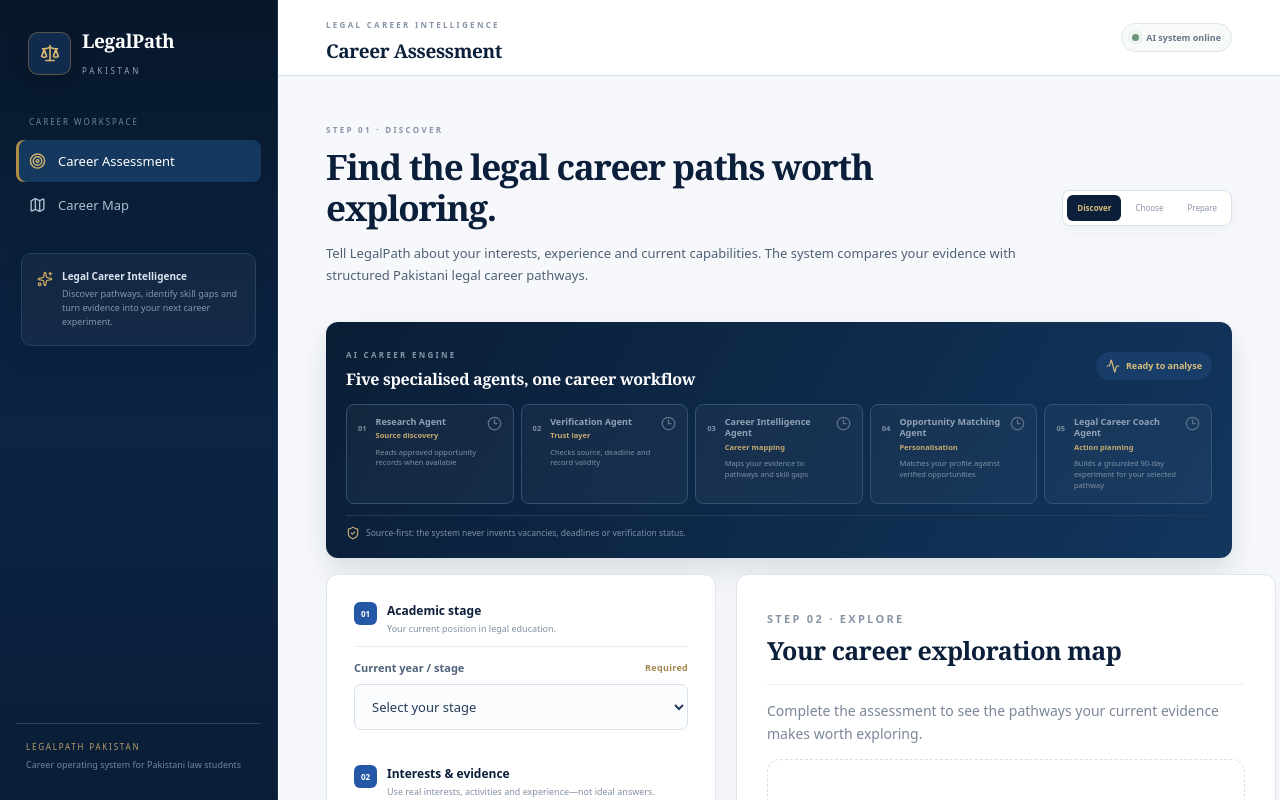
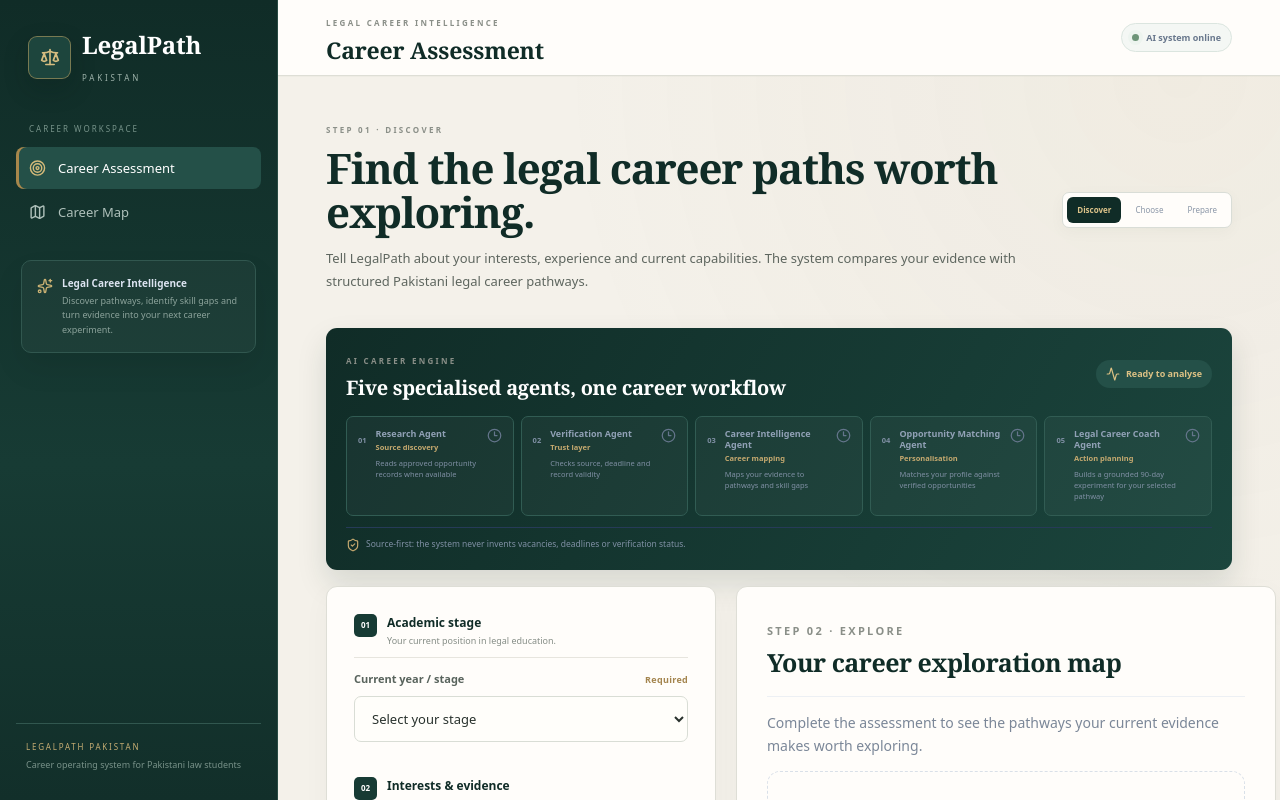
Before and after one commit to sobiamahnoork-glitch/LegalPath-Pakistan, a React (Vite) app: page / in a window 1280 px wide. Shown: the top 800 px of the page. Built offline with nearby package versions, Linux system fonts and the light colour scheme.

Commit message:
Apply editorial legal-tech visual direction

```diff
--- a/src/styles.css
+++ b/src/styles.css
@@ -222,28 +222,25 @@
 @media(max-width:900px){.side{width:274px}main{margin-left:0;width:100%}header{height:72px;padding:14px 20px}.content{padding:25px 20px 55px}.pageIntro h2{font-size:31px}.assessmentResult{order:-1}.agentPipeline{grid-template-columns:repeat(2,1fr)}}
 @media(max-width:620px){header{padding:13px 15px}.content{padding:20px 14px 45px}.pageIntro h2{font-size:27px}.pageIntro p{font-size:12px}.assessmentForm,.assessmentResult{padding:18px;border-radius:14px}.agentPipeline{grid-template-columns:1fr}.agentStrip{padding:15px}.journey{margin-top:13px}.headerStatus{display:none}.resultHeader h3{font-size:20px!important}}
 
-
 /* =========================================================
-   LEGALPATH — PROFESSIONAL LEGAL INTELLIGENCE THEME
-   Visual-only refinement: preserves existing components and responsive behavior.
+   LEGALPATH — EDITORIAL LEGAL-TECH THEME
+   Visual-only refinement. Existing functionality/components preserved.
    ========================================================= */
-@import url('https://fonts.googleapis.com/css2?family=DM+Sans:wght@400;500;600;700&family=Libre+Baskerville:wght@400;700&display=swap');
+@import url('https://fonts.googleapis.com/css2?family=Cormorant+Garamond:wght@500;600;700&family=DM+Sans:wght@400;500;600;700&display=swap');
 
 :root{
-  --navy:#0b1f3a;
-  --navy-deep:#07172b;
-  --blue:#2457a6;
-  --blue-strong:#17478f;
-  --blue-soft:#eaf1fb;
-  --blue-pale:#f5f8fc;
-  --ink:#172b46;
-  --body:#4f6075;
-  --muted:#7a889a;
-  --line:#dce4ee;
-  --paper:#f6f8fb;
-  --white:#ffffff;
-  --accent:#b18a45;
-  --green:#4f7b61;
+  --forest:#173b34;
+  --forest-deep:#102c27;
+  --forest-soft:#e9f0ed;
+  --brass:#a8874b;
+  --brass-soft:#f4efe4;
+  --ink:#242822;
+  --body:#5e665f;
+  --muted:#858b84;
+  --line:#deded6;
+  --paper:#f4f1ea;
+  --white:#fffdfa;
+  --green:#5d7d69;
 }
 
 html{font-family:'DM Sans',ui-sans-serif,system-ui,-apple-system,BlinkMacSystemFont,'Segoe UI',sans-serif;background:var(--paper)}
@@ -253,140 +250,132 @@
 .app{background:var(--paper)}
 .side{
   width:278px;
-  background:linear-gradient(180deg,var(--navy-deep) 0%,#0c2545 54%,#0a1d36 100%);
-  border-right:1px solid #183452;
+  background:linear-gradient(180deg,var(--forest-deep) 0%,#173b34 58%,#122f2a 100%);
+  border-right:1px solid #284b43;
   padding:25px 16px;
 }
 .brand{padding:2px 12px 31px}
 .mark{
-  width:43px;height:43px;border-radius:10px;
-  background:#102b4d;border:1px solid rgba(177,138,69,.45);
-  color:#d5b66f;box-shadow:0 10px 24px rgba(0,0,0,.18)
+  width:43px;height:43px;border-radius:9px;
+  background:#1d453d;border:1px solid rgba(196,166,101,.55);
+  color:#d5bd80;box-shadow:0 10px 24px rgba(7,28,24,.22)
 }
-.brand b{font-family:'Libre Baskerville',Georgia,serif;font-size:19px;letter-spacing:-.4px;color:#fff}
-.brand small{font-size:8px;letter-spacing:2.8px;color:#8fa2ba}
-.navLabel{font-size:8px;letter-spacing:2px;color:#6f849f;padding:5px 13px 10px}
-.nav{font-size:13px;padding:12px 13px;border-radius:8px;color:#aebdd0;margin:2px 0}
+.brand b{font-family:'Cormorant Garamond',Georgia,serif;font-size:24px;letter-spacing:-.2px;color:#fff}
+.brand small{font-size:8px;letter-spacing:2.8px;color:#9eb2aa}
+.navLabel{font-size:8px;letter-spacing:2px;color:#77938a;padding:5px 13px 10px}
+.nav{font-size:13px;padding:12px 13px;border-radius:8px;color:#aec0ba;margin:2px 0}
 .nav:hover{background:rgba(255,255,255,.055);color:#fff}
-.nav.active{background:#15385f;color:#fff;box-shadow:inset 3px 0 0 #b18a45}
-.nav.active svg{color:#d3b46d}
-.sideCard{margin:25px 5px 0;padding:15px;border-radius:10px;background:rgba(255,255,255,.035);border:1px solid #27415f}
-.sideCard svg{color:#c5a661}.sideCard b{font-size:10px}.sideCard span{font-size:9px;color:#8296af}
-.sideFoot{border-top-color:#24405f}.sideFoot span{color:#b9a06a}.sideFoot small{color:#71859e}
+.nav.active{background:#245048;color:#fff;box-shadow:inset 3px 0 0 var(--brass)}
+.nav.active svg{color:#d5bb7a}
+.sideCard{margin:25px 5px 0;padding:15px;border-radius:10px;background:rgba(255,255,255,.035);border:1px solid #31574f}
+.sideCard svg{color:#cbb274}.sideCard b{font-size:10px}.sideCard span{font-size:9px;color:#8ca39b}
+.sideFoot{border-top-color:#31574f}.sideFoot span{color:#c6ad73}.sideFoot small{color:#789189}
 
 main{margin-left:278px;width:calc(100% - 278px);background:var(--paper)}
 header{
-  height:76px;padding:15px 48px;background:rgba(255,255,255,.97);
-  border-bottom:1px solid var(--line);box-shadow:0 1px 0 rgba(16,38,66,.025)
+  height:76px;padding:15px 48px;background:rgba(255,253,250,.96);
+  border-bottom:1px solid var(--line);box-shadow:0 1px 0 rgba(30,42,35,.025)
 }
-.eyebrow{font-size:8px;letter-spacing:2.3px;color:#8795a7;font-weight:700}
-.eyebrow+h1{font-family:'Libre Baskerville',Georgia,serif;font-size:19px;letter-spacing:-.4px;color:var(--navy);margin-top:3px}
-.headerStatus{font-size:9px;padding:7px 10px;background:#f7faf8;border:1px solid #dce8df}
-.profile{background:#eef3f9;color:#45617f;border:1px solid #dce5ef}
+.eyebrow{font-size:8px;letter-spacing:2.3px;color:#8a8f88;font-weight:700}
+.eyebrow+h1{font-family:'Cormorant Garamond',Georgia,serif;font-size:23px;letter-spacing:-.2px;color:var(--forest-deep);margin-top:1px}
+.headerStatus{font-size:9px;padding:7px 10px;background:#f4f7f4;border:1px solid #dbe5df}
+.profile{background:#f0f2ed;color:#53645b;border:1px solid #dde1d9}
 
-.content{padding:39px 48px 72px;max-width:1480px}
+.content{
+  padding:39px 48px 72px;max-width:1480px;
+  background:radial-gradient(circle at 90% 0%,rgba(168,135,75,.055),transparent 32%),var(--paper)
+}
 .pageIntro h2,.coachPage h2{
-  font-family:'Libre Baskerville',Georgia,serif;
-  color:var(--navy);font-weight:700;letter-spacing:-1.3px
+  font-family:'Cormorant Garamond',Georgia,serif;
+  color:var(--forest-deep);font-weight:700;letter-spacing:-1.1px
 }
-.pageIntro h2{font-size:35px;line-height:1.18}
+.pageIntro h2{font-size:42px;line-height:1.05}
 .pageIntro p{color:var(--body);font-size:13px;line-height:1.75}
-.journey{border-color:#d9e2ed;background:#fff;border-radius:8px;padding:4px}
-.journey span{font-size:8px;padding:7px 10px}
-.journey .journeyActive{background:var(--navy);color:#d9bc79}
+.journey{border-color:#d9ddd7;background:var(--white);border-radius:7px;padding:4px;box-shadow:0 4px 16px rgba(29,48,41,.035)}
+.journey span{font-size:8px;padding:7px 10px}.journey .journeyActive{background:var(--forest-deep);color:#dcc38a}
 
-/* Assessment: editorial two-column workspace */
+.agentStrip{
+  background:linear-gradient(120deg,#102c27,#1b453d);
+  border-radius:11px;box-shadow:0 14px 30px rgba(13,43,36,.13)
+}
+.agentStripHead h3{font-family:'Cormorant Garamond',Georgia,serif;font-size:20px}
+.agentCount{background:#245048;color:#dcc184}
+.pipelineAgent{background:rgba(255,255,255,.035);border-color:#315c53;border-radius:7px}
+.pipelineAgent.done{background:#20483f;border-color:#8e7541}
+.pipelineAgent.done>svg{color:#dcc082}
+.pipelineNo{color:#d0b477}
+
 .assessmentGrid{grid-template-columns:minmax(390px,.82fr) minmax(540px,1.18fr);gap:20px}
 .assessmentForm,.assessmentResult{
-  border:1px solid var(--line);border-radius:12px;background:#fff;
-  box-shadow:0 8px 28px rgba(15,37,65,.035)
+  border:1px solid var(--line);border-radius:11px;background:var(--white);
+  box-shadow:0 8px 28px rgba(35,45,38,.035)
 }
-.assessmentForm{padding:27px}
-.assessmentResult{padding:30px}
-.formSection{border-bottom:1px solid #e7edf4;margin-top:21px}
+.assessmentForm{padding:27px}.assessmentResult{padding:30px}
+.formSection{border-bottom:1px solid #e7e5de;margin-top:21px}
 .formSection:first-child{margin-top:0}
-.formSection>span{background:var(--blue);color:#fff;border-radius:6px;width:23px;height:23px}
-.formSection b{color:var(--navy);font-size:12px}
-.formSection small{color:#8290a2}
-.assessmentForm>label{color:#50627a;font-size:11px}
+.formSection>span{background:var(--forest);color:#fff;border-radius:5px;width:23px;height:23px}
+.formSection b{color:var(--forest-deep);font-size:12px}.formSection small{color:#858d86}
+.assessmentForm>label{color:#58635c;font-size:11px}
 .assessmentForm input:not([type=range]),.assessmentForm select,.assessmentForm textarea{
-  background:#fbfcfe;border:1px solid #d7e0eb;color:#253b57;border-radius:7px
+  background:#fffefa;border:1px solid #d9ddd5;color:#29322d;border-radius:7px
 }
 .assessmentForm input:not([type=range]):focus,.assessmentForm select:focus,.assessmentForm textarea:focus{
-  border-color:#5680bd;box-shadow:0 0 0 3px #eaf1fb
+  border-color:#8d7650;box-shadow:0 0 0 3px var(--brass-soft)
 }
 .assessmentForm .primary.full{
-  background:var(--blue);color:#fff;border-radius:7px;box-shadow:0 8px 18px rgba(36,87,166,.18)
+  background:var(--forest);color:#fff;border-radius:7px;box-shadow:0 8px 18px rgba(23,59,52,.16)
 }
-.assessmentForm .primary.full:hover{background:var(--blue-strong);filter:none}
+.assessmentForm .primary.full:hover{background:#204d44;filter:none}
 
-/* Agent pipeline: restrained institutional blue */
-.agentStrip{background:linear-gradient(120deg,#0a1d35,#12365e);border-radius:12px;box-shadow:0 13px 28px rgba(8,30,56,.12)}
-.agentStripHead h3{font-family:'Libre Baskerville',Georgia,serif;font-size:16px}
-.agentCount{background:#173d68;color:#d8bd7b}
-.pipelineAgent{background:rgba(255,255,255,.035);border-color:#315274;border-radius:8px}
-.pipelineAgent.done{background:#173b62;border-color:#5579a0}
-.pipelineAgent.done>svg{color:#d4b56d}
-.pipelineNo{color:#c9aa64}
+.resultHeader h3,.roadmapHead h4,.modal h2{
+  font-family:'Cormorant Garamond',Georgia,serif;color:var(--forest-deep)
+}
+.resultHeader h3{font-size:27px}
+.liveBadge{background:#f2f6f2;border-color:#d8e4dc;color:#557261}
+.resultStatus{background:#f3f7f4;border-color:#d9e4dd;color:#52665a}
+.resultStatus b{color:var(--forest-deep)}
+.hypothesis{border-color:#dedfd8;background:#fffefa;border-radius:8px}
+.hypothesis:hover{border-color:#b89c62;box-shadow:0 9px 24px rgba(43,48,39,.07)}
+.hypothesisTop b{color:var(--forest-deep)}
+.signalBadge{background:var(--forest-soft);color:#41685d}
+.signalGrid>div{background:#f3f5f1}
+.signalGrid small,.evidence small{color:#718078}
+.roadmapBox{background:#fcfbf7;border-color:#dfddd5;border-radius:9px;box-shadow:none}
+.roadmapHead>span{background:var(--forest-deep);color:#dcc185}
+.experimentGoal{background:#f8f4eb;border-color:#e7deca}
+.experimentGoal small,.successBox>small{color:#907648}
+.successBox{background:#f1f6f2;border-color:#d6e3da}
+.aiCoachBox{background:#f3f5f2;border-color:#dce1da}
 
-/* Results */
-.resultHeader h3{font-family:'Libre Baskerville',Georgia,serif;color:var(--navy);font-size:23px}
-.liveBadge{background:#f2f7f4;border-color:#d9e6de;color:#4f715d}
-.resultStatus{background:#f4f8fc;border-color:#dbe5f0;color:#4c6480}
-.resultStatus b{color:var(--navy)}
-.hypothesis{border-color:#dce5ef;background:#fff;border-radius:9px}
-.hypothesis:hover{border-color:#7b9bc4;box-shadow:0 9px 24px rgba(25,55,91,.07)}
-.hypothesisTop b{color:var(--navy)}
-.signalBadge{background:var(--blue-soft);color:#315d97}
-.signalGrid>div{background:#f5f8fc}
-.signalGrid small,.evidence small{color:#6e83a0}
-.roadmapBox{background:#fbfcfe;border-color:#dbe4ee;border-radius:10px;box-shadow:none}
-.roadmapHead h4{font-family:'Libre Baskerville',Georgia,serif;color:var(--navy)}
-.roadmapHead>span{background:var(--navy);color:#d9bc79}
-.experimentGoal{background:#f7f9fc;border-color:#dce5ef}
-.experimentGoal small,.successBox>small{color:#6d83a0}
-.successBox{background:#f3f8f5;border-color:#d8e6dc}
-.aiCoachBox{background:#f5f8fc;border-color:#dbe4ef}
+.bigCard,.panel,.stat,.pathCard,.table{border-color:var(--line);box-shadow:0 6px 22px rgba(35,45,38,.03)}
+.bigCard{border-radius:10px}.bigCard:hover{border-color:#b9aa88;box-shadow:0 13px 30px rgba(35,45,38,.08)}
+.pathCard{border-radius:9px}.pathCard:hover{border-color:#b9aa88;box-shadow:0 10px 25px rgba(35,45,38,.07)}
+.pathCard>span,.num{color:#917746}
+.pathCard h4{color:var(--forest-deep);font-family:'Cormorant Garamond',Georgia,serif;font-size:18px}
+.pathIcon,.statIcon,.oppIcon{background:var(--forest-soft);color:#4b6e63}
+.chips span{background:#faf9f5;border-color:#dedfd8;color:#657069}
+.search{border-color:#d9ddd5;background:#fffefa}
+.search:focus-within{border-color:#9d8a65;box-shadow:0 0 0 3px var(--brass-soft)}
+.outlineBtn{border-color:#cfcfc5;color:#315b50;border-radius:7px}
+.outlineBtn:hover{border-color:#a88a52;background:#faf7ef;color:#23483f}
 
-/* Career map / cards */
-.bigCard,.panel,.stat,.pathCard,.table{border-color:var(--line);box-shadow:0 6px 22px rgba(18,42,70,.03)}
-.bigCard{border-radius:11px}
-.bigCard:hover{border-color:#a8bdd7;box-shadow:0 13px 30px rgba(18,42,70,.08)}
-.pathCard{border-radius:10px}
-.pathCard:hover{border-color:#9bb5d4;box-shadow:0 10px 25px rgba(18,42,70,.07)}
-.pathCard>span,.num{color:#6b83a2}
-.pathCard h4{color:var(--navy);font-family:'Libre Baskerville',Georgia,serif;font-size:14px}
-.pathIcon,.statIcon,.oppIcon{background:var(--blue-soft);color:#41699d}
-.chips span{background:#f7f9fc;border-color:#dce5ef;color:#617590}
-.search{border-color:#d7e1ec;background:#fff}
-.search:focus-within{border-color:#7294bd;box-shadow:0 0 0 3px #eaf1fb}
-.outlineBtn{border-color:#cfdbe8;color:#315b8f;border-radius:7px}
-.outlineBtn:hover{border-color:#7294bd;background:#f6f9fd;color:#214e85}
-
-/* Modal / coach */
-.modal{border-radius:14px;border:1px solid #dbe3ed}
-.modal h2{font-family:'Libre Baskerville',Georgia,serif;color:var(--navy)}
-.close{background:#f0f4f8;color:#526983}
-.coachAvatar{background:var(--navy);color:#d8bc77}
-.coachPage h2{font-size:43px}
-.coachForm,.coachAside{border-color:var(--line);border-radius:12px;box-shadow:0 7px 24px rgba(18,42,70,.03)}
-.coachForm textarea:focus,.coachForm select:focus{border-color:#5680bd;box-shadow:0 0 0 3px #eaf1fb}
-.coachRule{background:#f5f8fc;color:#58708e}
+.modal{border-radius:13px;border:1px solid #dddcd4}
+.close{background:#f0f1ed;color:#59645e}
+.coachAvatar{background:var(--forest-deep);color:#dcc080}
+.coachPage h2{font-size:48px}
+.coachForm,.coachAside{border-color:var(--line);border-radius:11px;box-shadow:0 7px 24px rgba(35,45,38,.03)}
+.coachForm textarea:focus,.coachForm select:focus{border-color:#8d7650;box-shadow:0 0 0 3px var(--brass-soft)}
+.coachRule{background:#f7f3ea;color:#6f6045}
 
 @media(max-width:1100px){
  .side{width:250px}main{margin-left:250px;width:calc(100% - 250px)}
- .content{padding-left:30px;padding-right:30px}
- .assessmentGrid{grid-template-columns:1fr}
+ .content{padding-left:30px;padding-right:30px}.assessmentGrid{grid-template-columns:1fr}
 }
 @media(max-width:900px){
- .side{width:278px}.content{padding:27px 21px 55px}
- header{padding:14px 21px}
- .assessmentGrid{grid-template-columns:1fr}
- .assessmentResult{order:-1}
+ .side{width:278px}.content{padding:27px 21px 55px}header{padding:14px 21px}
+ .assessmentGrid{grid-template-columns:1fr}.assessmentResult{order:-1}
 }
 @media(max-width:620px){
- .content{padding:21px 14px 45px}
- .pageIntro h2{font-size:27px}
- .assessmentForm,.assessmentResult{padding:18px;border-radius:10px}
- .coachPage h2{font-size:33px}
+ .content{padding:21px 14px 45px}.pageIntro h2{font-size:34px}
+ .assessmentForm,.assessmentResult{padding:18px;border-radius:9px}.coachPage h2{font-size:38px}
 }
```
